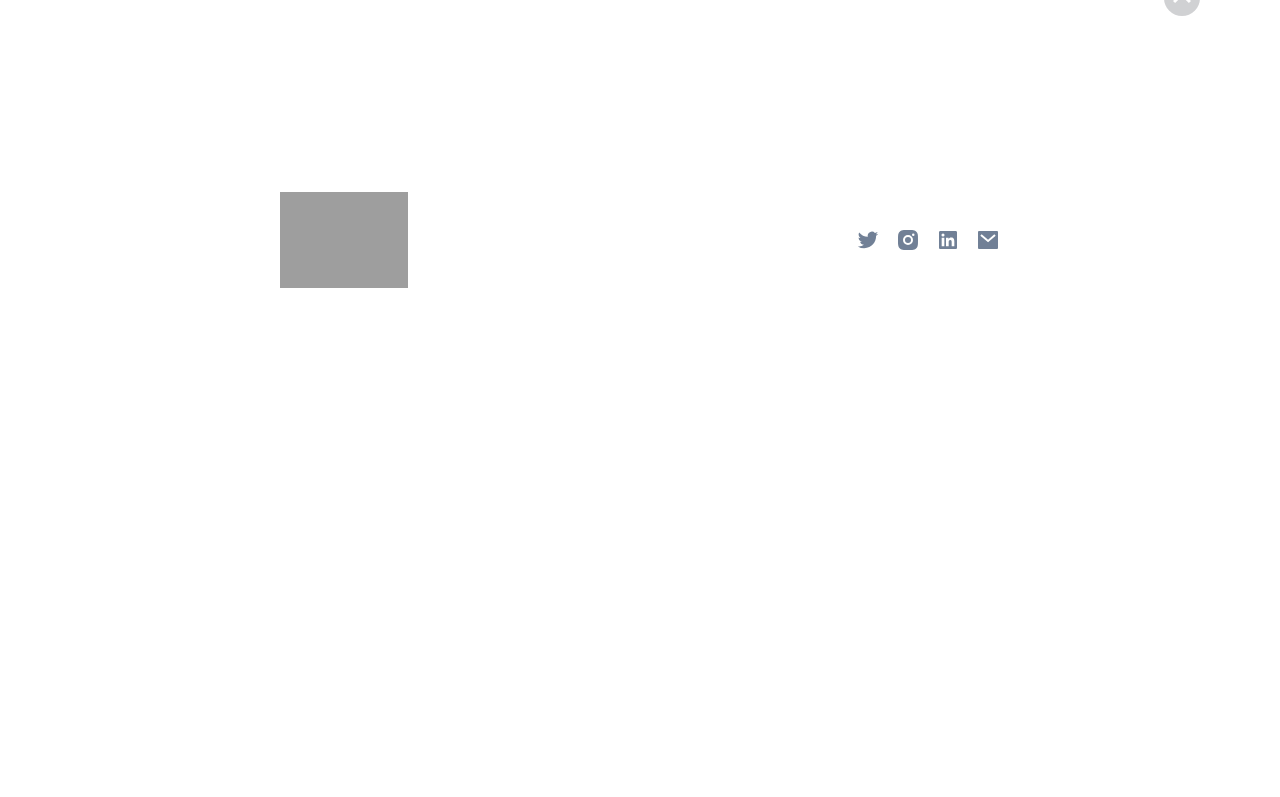
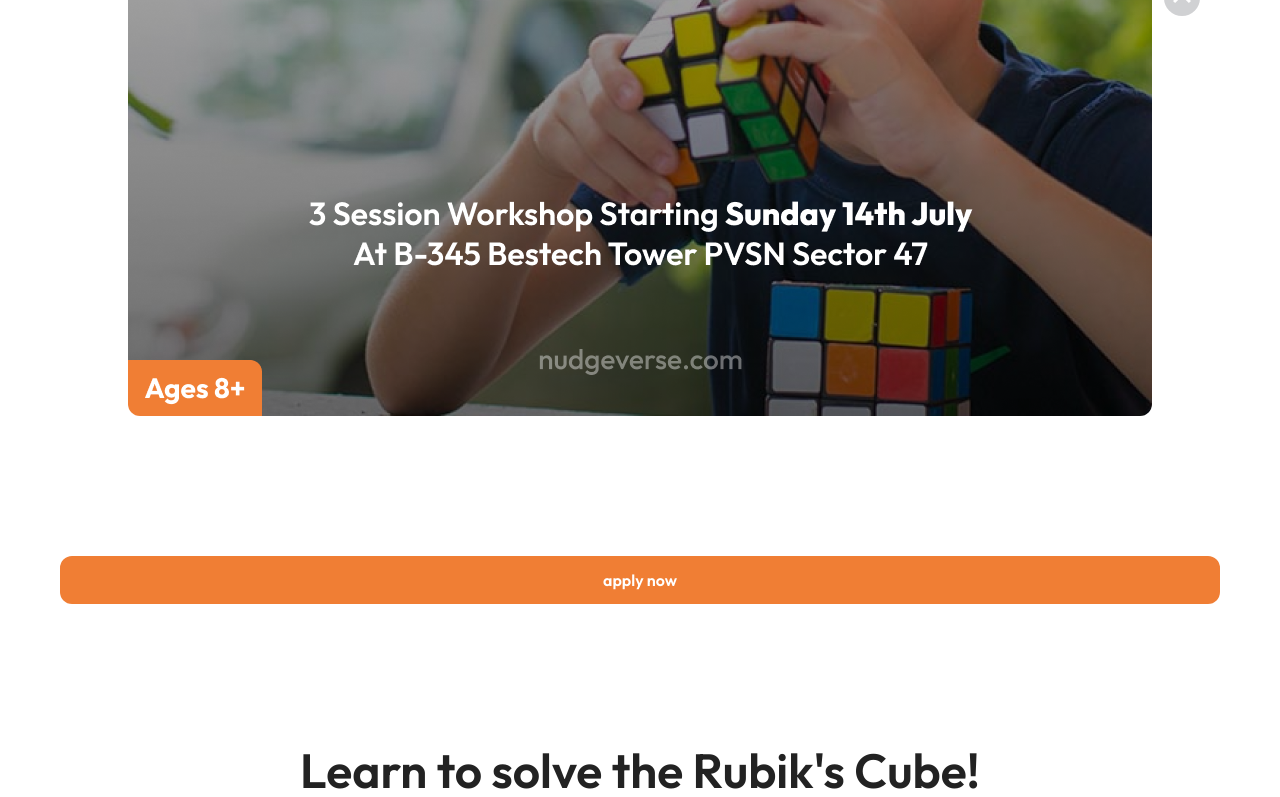
Before and after one commit to nudge-parenting/nudge-website, a Next.js app: page /learning-experiences/rubiks-cube in a window 1280 px wide. Before the commit this address had no page. Shown: the part 704-1501 px from the top of the page. Before the commit the page ends 1024 px from the top, so only its background shows below. Built offline with nearby package versions, Linux system fonts and the light colour scheme; grey boxes are pictures that could not be loaded.

Commit message:
rubiks cube page

```diff
--- a/components/general/Layout.js
+++ b/components/general/Layout.js
@@ -62,8 +62,8 @@ const GoToTopButton = () => {
 			onClick={() => {
 				window.scrollTo(0, 0);
 			}}
-			right={["10", "20"]}
-			bottom={["10", "20"]}
+			right={["8", "20"]}
+			bottom={["20", "20"]}
 			opacity="0.2"
 			zIndex="9"
 		>
--- a/components/general/MenuToggle.js
+++ b/components/general/MenuToggle.js
@@ -18,6 +18,8 @@ const MenuToggle = ({ toggle }) => (
 			zIndex: 50,
 			marginTop: 10,
 			position: "fixed",
+			top: 16,
+			right: 16,
 			WebkitTapHighlightColor: "transparent",
 			WebkitTouchCallout: "none",
 			WebkitUserSelect: "none",
--- /dev/null
+++ b/pages/learning-experiences/rubiks-cube.js
@@ -0,0 +1,98 @@
+import { Box, Heading, Stack, Text, VStack } from "@chakra-ui/react";
+import Image from "next/image";
+import { Button } from "../../components/general";
+import NLE_Rubiks from "../../public/learning experiences/rubiks-cube.png";
+
+function RubiksCube() {
+	return (
+		<VStack spacing="48px" py="32px" w="100%" minH="1000px">
+			<Stack
+				mx={{
+					base: "32px",
+					xl: "auto",
+				}}
+				direction={{ base: "column" }}
+				width={{ base: "calc(100%-64px)", xl: "1160px" }}
+				justifyContent="center"
+				spacing={{ base: "32px", xl: "140px" }}
+				alignItems="center"
+				pb="48px"
+			>
+				<Image
+					src={NLE_Rubiks}
+					// layout="responsive"
+					alt="Picture of Activity"
+					w={1024}
+					h={1024}
+					style={{
+						borderRadius: "12px",
+					}}
+				/>
+				<Button
+					onClick={() => {
+						// router.push("/apply-coach");
+						window.open(
+							"https://api.whatsapp.com/send/?phone=919717308827&text=Hello+👋+I+am+here+to+sign+up+for+the+rubiks+cube+workshop&type=phone_number&app_absent=0"
+						);
+					}}
+					w="100%"
+					// w="calc(100% - 32px)"
+					// position="fixed"
+					// bottom="74px"
+					// zIndex="100"
+				>
+					apply now
+				</Button>
+				<VStack spacing="16px">
+					<Heading size="md">
+						Learn to solve the Rubik&apos;s Cube!
+					</Heading>
+					<Text size="lg" lineHeight="26px">
+						The Rubik&apos;s Cube is a 3x3x3 cube that is used to
+						solve many puzzles. Hi Parents! Nudge (nudgeverse.com)
+						is organizing a 3-session &quot;Learn to Solve the
+						Rubik&apos;s Cube&quot; workshop at my place, B-345
+						Bestech PVSN Sec 47, with the first session on Sunday
+						14th July. This Nudge Learning Experience will help your
+						child:
+					</Text>
+				</VStack>
+				<BlogPiece
+					heading="Why enrol your child in this workshop?"
+					body="The Rubik's Cube is a 3x3x3 cube that is used to solve many puzzles. Hi Parents! Nudge (nudgeverse.com) is organizing a 3-session &quot;Learn to Solve the Rubik's Cube&quot; workshop at my place, B-345 Bestech PVSN Sec 47, with the first session on Sunday 14th July. This Nudge Learning Experience will help your child:"
+				/>
+				<BlogPiece
+					heading="Why enrol your child in this workshop?"
+					body="The Rubik's Cube is a 3x3x3 cube that is used to solve many puzzles. Hi Parents! Nudge (nudgeverse.com) is organizing a 3-session &quot;Learn to Solve the Rubik's Cube&quot; workshop at my place, B-345 Bestech PVSN Sec 47, with the first session on Sunday 14th July. This Nudge Learning Experience will help your child:"
+				/>
+				<Button
+					onClick={() => {
+						// router.push("/apply-coach");
+						window.open(
+							"https://api.whatsapp.com/send/?phone=919717308827&text=Hello+👋+I+am+here+to+sign+up+for+the+rubiks+cube+workshop&type=phone_number&app_absent=0"
+						);
+					}}
+					w="100%"
+					// w="calc(100% - 32px)"
+					// position="fixed"
+					// bottom="74px"
+					// zIndex="100"
+				>
+					apply now
+				</Button>
+			</Stack>
+		</VStack>
+	);
+}
+
+function BlogPiece({ heading, body }) {
+	return (
+		<VStack spacing="16px">
+			<Heading size="md">{heading}</Heading>
+			<Text size="lg" lineHeight="26px">
+				{body}
+			</Text>
+		</VStack>
+	);
+}
+export default RubiksCube;
```
Also changed, not shown: public/learning experiences/rubiks-cube.png (added).
